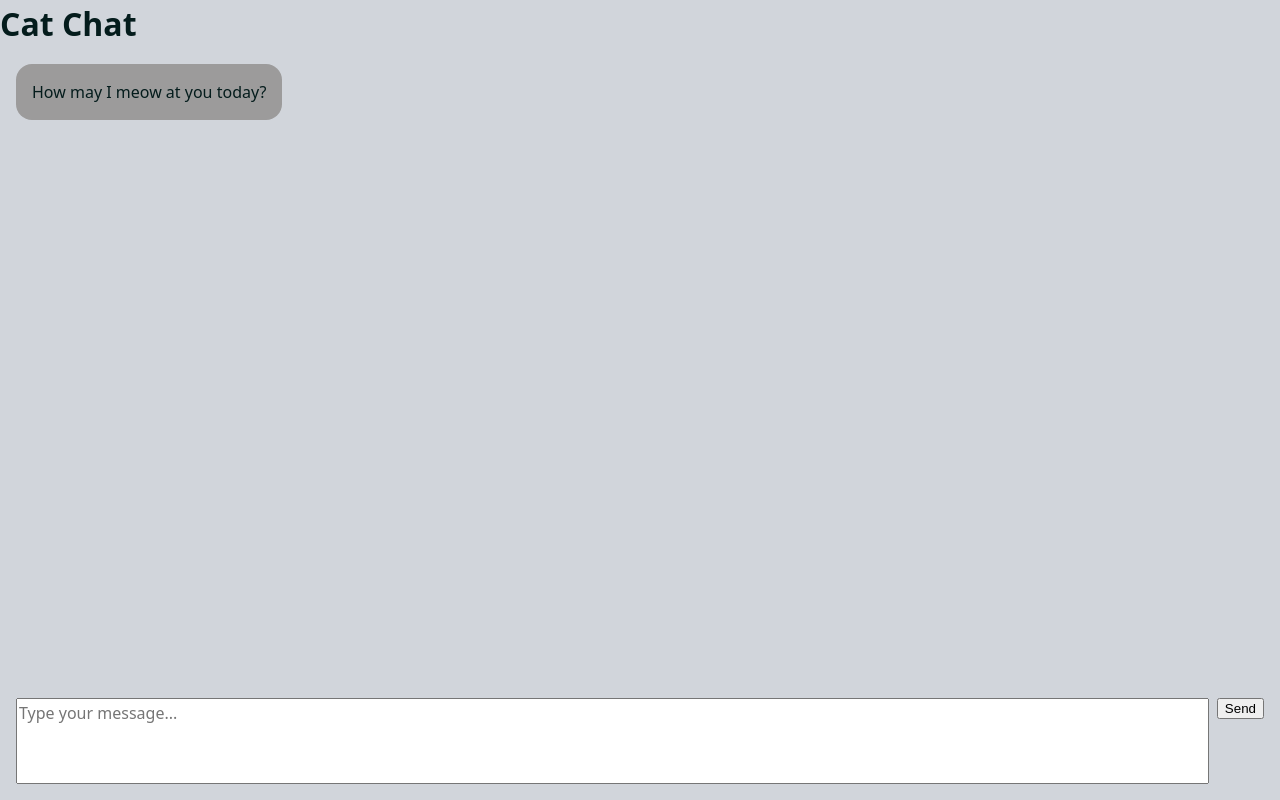
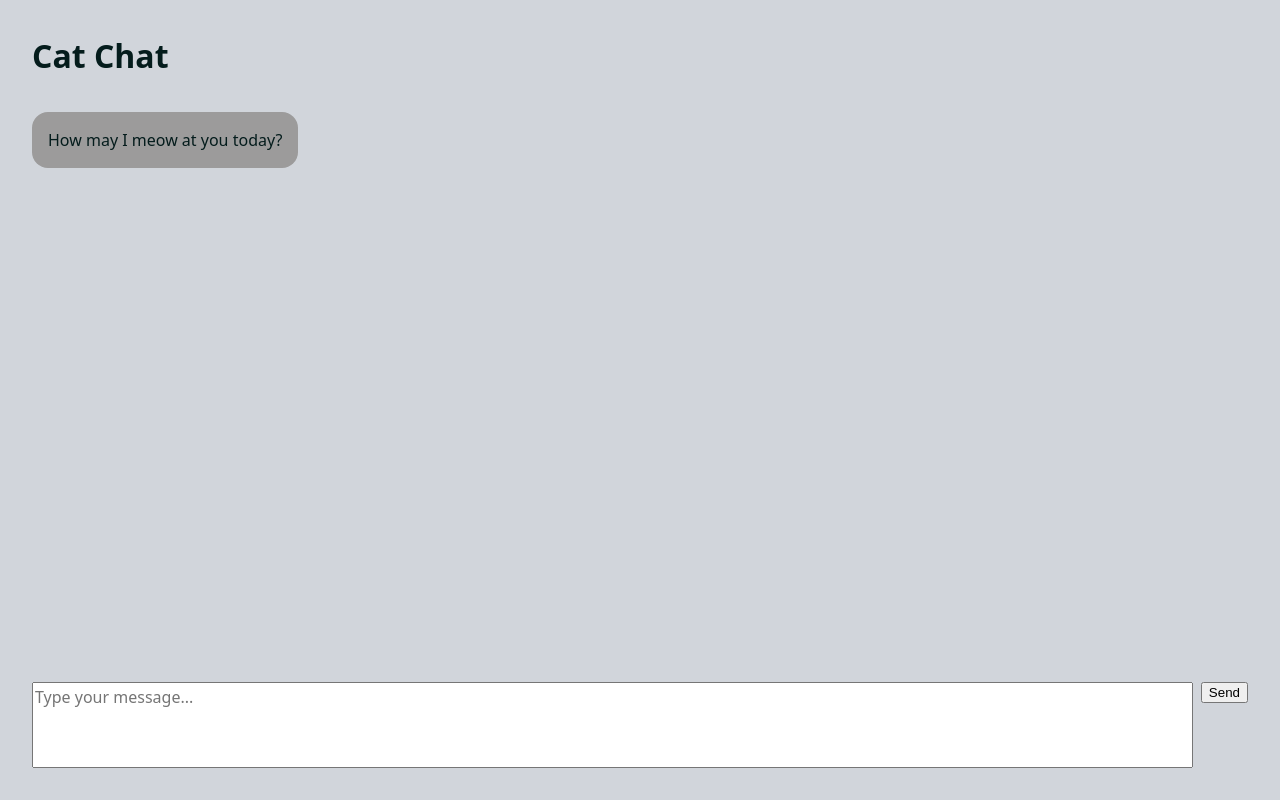
Before and after one commit to bittikatti/CatSounds-Chat, a React (Vite) app: page / in a window 1280 px wide. Built offline with nearby package versions, Linux system fonts and the light colour scheme.

Commit message:
Small padding for chat

```diff
--- a/src/App.css
+++ b/src/App.css
@@ -17,6 +17,7 @@
   display: flex;
   flex-direction: column;
   min-height: 0;
+  padding: 1rem;
 }
 
 .header-title {
--- a/src/App.tsx
+++ b/src/App.tsx
@@ -29,8 +29,8 @@ function App() {
   };
   return (
     <>
-      <h1>Cat Chat</h1>
       <div className='chat-container'>
+        <h1 className='header-title'>Cat Chat</h1>
         <div className='messages' id='Messages'>
           <AssistantMessageElement message={initialMessage}></AssistantMessageElement>
 
```
